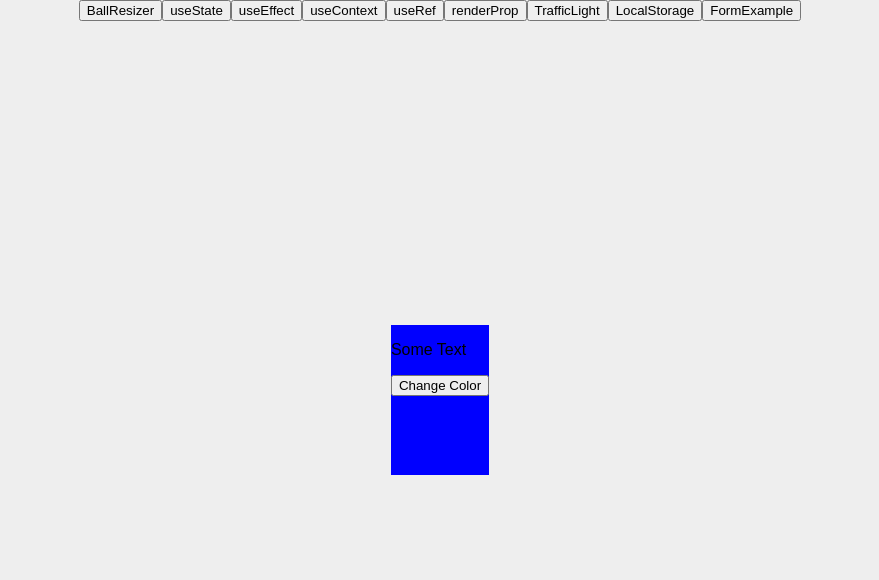
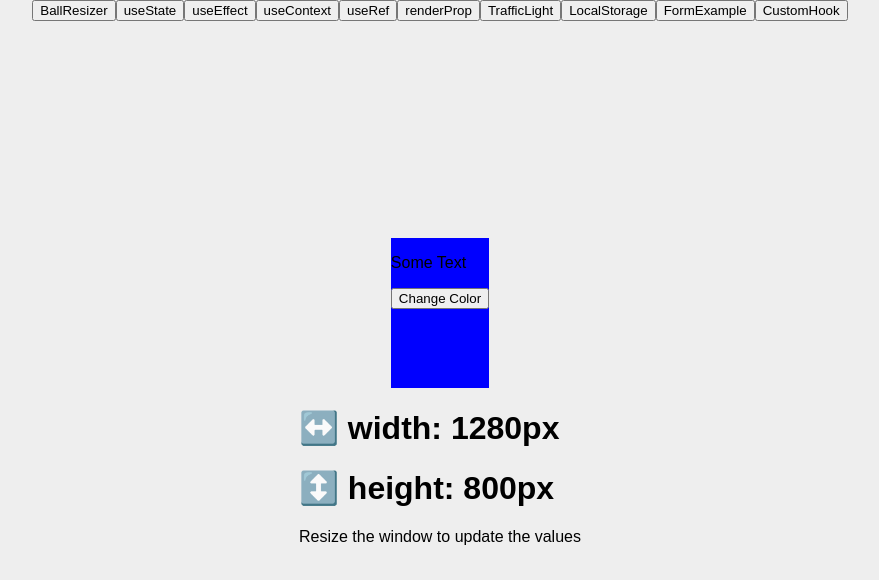
Before and after one commit to Dameon1/hooks-testing, a React (Create React App) app: page /custom in a window 1280 px wide. Shown: the top 580 px of the page, without its empty margins (200-1079 px from the left). Built offline with nearby package versions, Linux system fonts and the light colour scheme.

Commit message:
added window resize custom hook

```diff
--- a/package.json
+++ b/package.json
@@ -5,11 +5,13 @@
   "dependencies": {
     "enzyme": "^3.9.0",
     "enzyme-adapter-react-16": "^1.9.1",
+    "lodash": "^4.17.11",
     "react": "^16.8.2",
     "react-dom": "^16.8.2",
     "react-hooks-helper": "^1.6.0",
     "react-router-dom": "^4.3.1",
     "react-scripts": "2.1.5",
+    "react-spring": "^8.0.7",
     "react-testing-library": "^5.8.0",
     "styled-components": "^4.1.3"
   },
--- a/src/App.js
+++ b/src/App.js
@@ -13,6 +13,8 @@ import RenderProp from './RenderProp';
 import TrafficLight from "./TrafficLight";
 import LocalStorage from "./LocalStorage";
 import FormDisplay from "./forms";
+import Custom from "./custom"
+
 
 function App() {
   return (
@@ -28,6 +30,7 @@ function App() {
       <Route exact path="/traffic-light" component={TrafficLight} />
       <Route exact path="/use-local-storage" component={LocalStorage} />
       <Route exact path="/form-example" component={FormDisplay} />
+      <Route exact path="/custom" component={Custom} />
     </div>
   );
 }
--- a/src/Header.js
+++ b/src/Header.js
@@ -32,6 +32,9 @@ function Header(){
   <Link to="/form-example">
     <button className="linkButton">FormExample</button>
   </Link>
+  <Link to="/custom">
+    <button className="linkButton">CustomHook</button>
+  </Link>
   </div>
   )
 }
--- /dev/null
+++ b/src/custom/index.js
@@ -0,0 +1,24 @@
+import React from "react";
+import { useWindowResize } from "./useWindowResize";
+
+
+export default function Custom() {
+  const { width, height } = useWindowResize();
+  return (
+    <div>
+      <h1>
+        <span role="img" aria-label="Left Right Arrow">
+          ↔️
+        </span>{" "}
+        width: {width}px
+      </h1>
+      <h1>
+        <span role="img" aria-label="Up Down Arrow">
+          ↕️
+        </span>{" "}
+        height: {height}px
+      </h1>
+      <p>Resize the window to update the values</p>
+    </div>
+  );
+}
--- /dev/null
+++ b/src/custom/useWindowResize.js
@@ -0,0 +1,23 @@
+import { useState, useEffect } from "react";
+
+export function useWindowResize() {
+  const [width, setWidth] = useState(window.innerWidth);
+  const [height, setHeight] = useState(window.innerHeight);
+
+  const listener = () => {
+    setWidth(window.innerWidth);
+    setHeight(window.innerHeight);
+  };
+
+  useEffect(() => {
+    window.addEventListener("resize", listener);
+    return () => {
+      window.removeEventListener("resize", listener);
+    };
+  }, []);
+
+  return {
+    width,
+    height
+  };
+}
--- a/src/forms/index.js
+++ b/src/forms/index.js
@@ -2,8 +2,6 @@ import React from "react";
 import styled from "styled-components";
 import { useInput, useForm } from "./hooks";
 import { Input } from "./inputs";
-
-
 
 export default function FormDisplay() {
   const form = useForm();
--- /dev/null
+++ b/src/router/UseRouter.js
@@ -0,0 +1,6 @@
+import { useContext } from 'react'
+import { Route } from 'react-router-dom'
+
+export default function useRouter() {
+  return useContext(Route)
+}
```
Also changed, not shown: src/router/index.js (added, +48 -0 lines), src/router/styles.css (added, +59 -0 lines), 1 other file (tests, documents, lock files or other folders).
